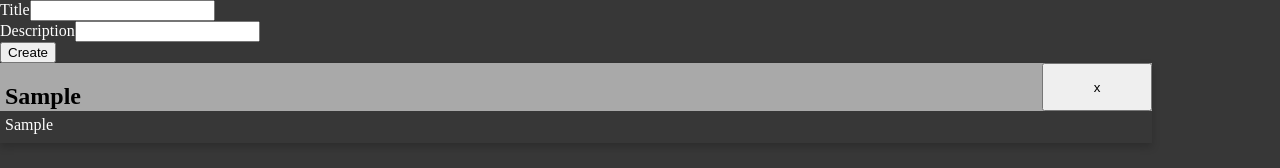
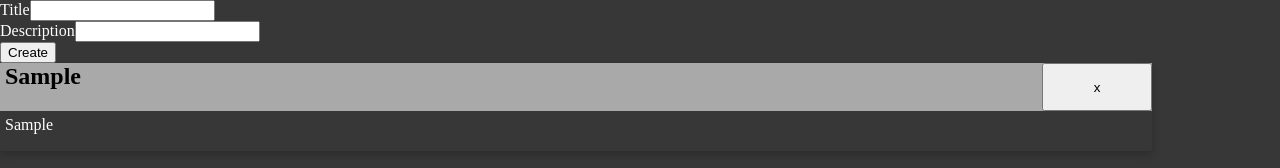
Before and after one commit to Foxchow400/task-manager, a plain HTML site: page index.html in a window 1280 px wide. Both pictures are taken after typing "Sample", "Sample" into the empty fields and a click on the button "Create". Drawn offline with Linux system fonts and the light colour scheme.

Commit message:
Fixed title size not working

```diff
--- a/css/style.css
+++ b/css/style.css
@@ -9,7 +9,10 @@
 }
 
 h2 {
+    margin: 0;
     display: inline-block;
+    overflow: hidden;
+    text-overflow: ellipsis;
     grid-column: 1 / span 11;
     padding: 0 5px 10px;
     color: black;
@@ -24,6 +27,8 @@
     grid-column: 1 / span 12;
     padding: 5px;
     background-color:rgb(55, 55, 55);
+    overflow: hidden;
+    text-overflow: ellipsis;
 }
 
 .card {
@@ -32,7 +37,7 @@
     width: 90%;
     display: grid;
     grid-template-columns: auto auto auto auto auto auto auto auto auto auto auto auto;
-    grid-template-rows: 48px 32px;
+    grid-template-rows: 48px 40px;
     background-color: darkgray;
   }
 
```
